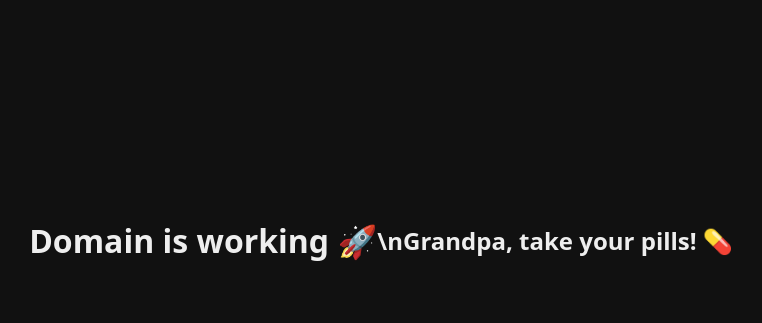
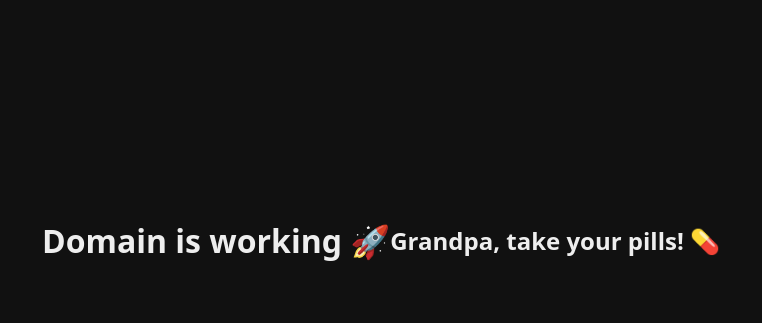
Before and after one commit to MLEX0/domain-check, a plain HTML site: page index.html in a window 1280 px wide. Shown: the part 168-491 px from the top of the page, without its empty margins (259-1021 px from the left). Drawn offline with Linux system fonts and the light colour scheme.

Commit message:
Remove footer and add new heading for emphasis
Removed footer section and added a new heading.

```diff
--- a/index.html
+++ b/index.html
@@ -14,22 +14,12 @@
       background: #111;
       color: #eee;
     }
-    footer {
-      font-family: system-ui, sans-serif;
-      display: flex;
-      align-items: center;
-      justify-content: center;
-      height: 20vh;
-      background: #111;
-      color: #eee;
-    }
   </style>
 </head>
 
 <body>
   <h1>Domain is working 🚀</h1>
+  <br>
+  <h2>Grandpa, take your pills! 💊</h2>
 </body>
-  <footer>
-    <h2>\nGrandpa, take your pills! 💊</h2>
-  </footer>
 </html>
```
